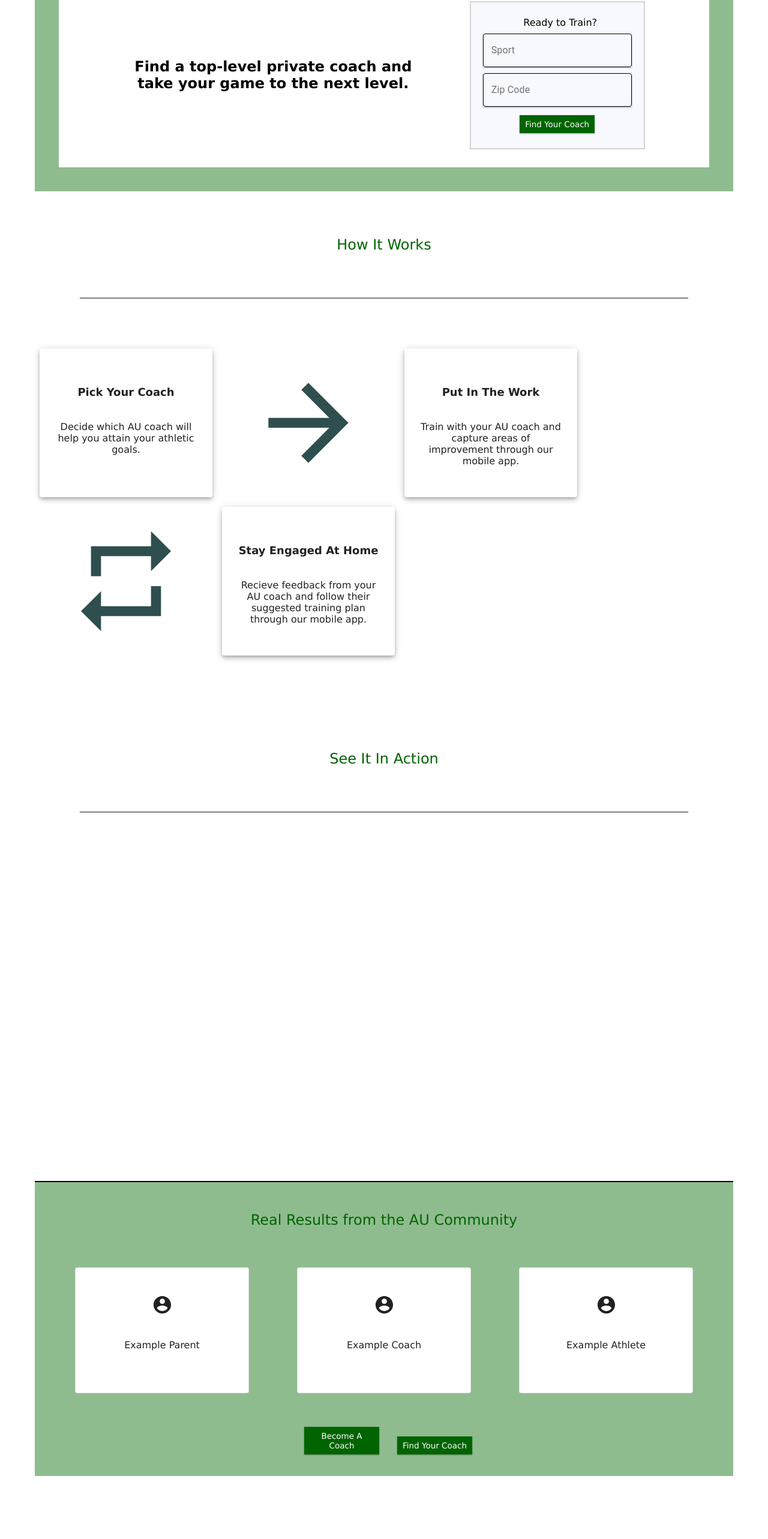
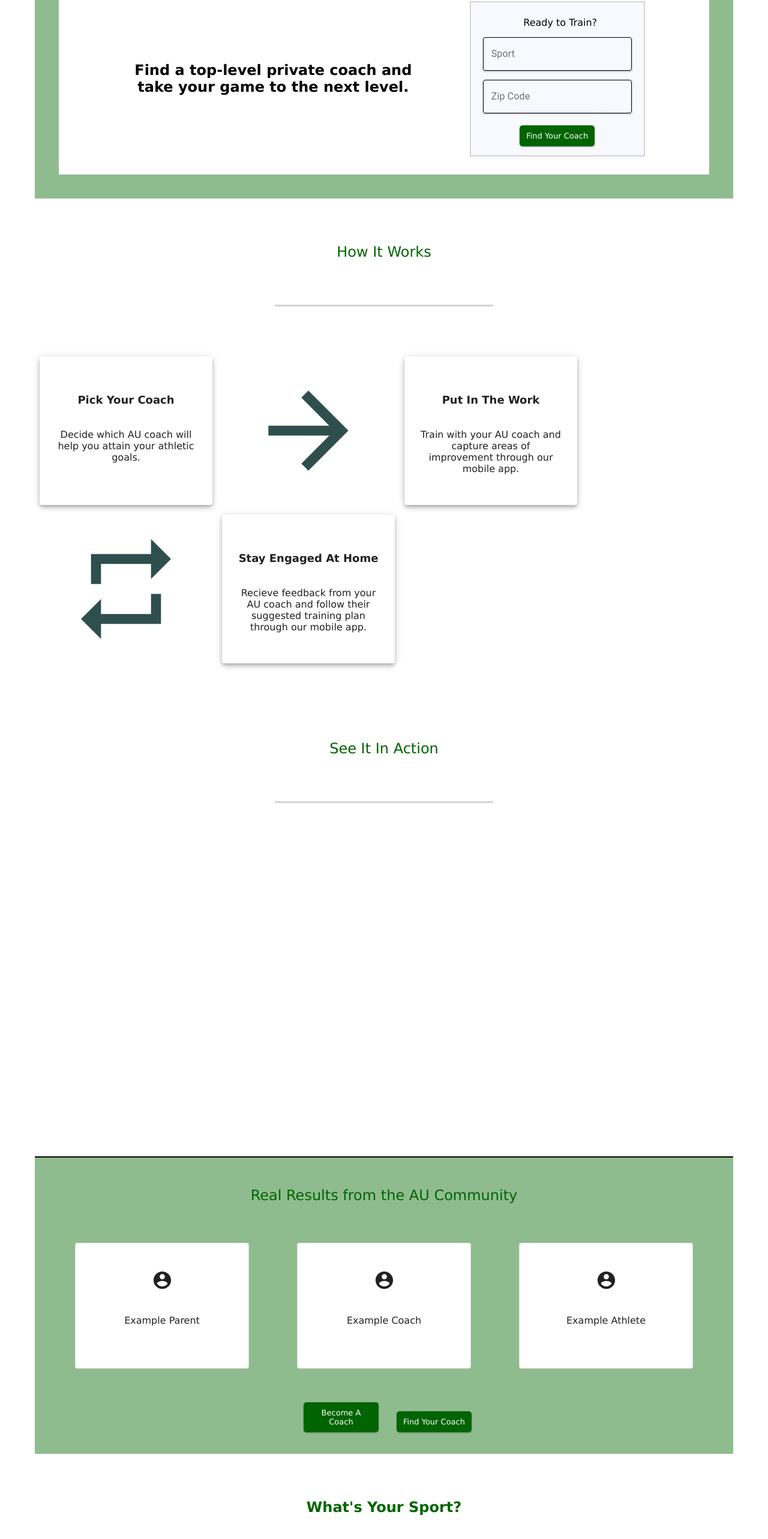
Before and after one commit to dylanhantula/core, a React (Create React App) app in the folder front-end/: page / in a window 1280 px wide. Shown: the part 219-2785 px from the top of the page at 60% size. Before the commit the page ends 2738 px from the top, so only its background shows below. Built offline with nearby package versions, Linux system fonts and the light colour scheme; no server answers.

Commit message:
added home whats your sport

```diff
--- a/front-end/src/components/HomeHowItWorks/HomeHowItWorks.css
+++ b/front-end/src/components/HomeHowItWorks/HomeHowItWorks.css
@@ -1,7 +1,7 @@
 .HowItWorks {
     text-align: center;
-    margin: 75px;
-    border-bottom: 2px solid gray;
+    margin: 75px 400px 75px;
+    border-bottom: 3px solid lightgray;
     padding-bottom: 50px;
 }
 
--- a/front-end/src/components/HomeRealResults/HomeRealResults.css
+++ b/front-end/src/components/HomeRealResults/HomeRealResults.css
@@ -1,6 +1,6 @@
 .HomeRealResults {
     text-align: center;
-    margin: 175px 0px 25px 0px;
+    margin: 150px 0px 25px 0px;
     border-top: 2px solid black;
     padding-top: 25px;
 }
@@ -37,9 +37,16 @@
     color: white;
     text-align: center;
     text-decoration: none;
-    font-size: 13.5px;
+    font-size: 13px;
     margin: 0px 30px 0px 0px;
     cursor: pointer;
     width: 100%;
     font-family: 'Lucida Sans', 'Lucida Sans Regular', 'Lucida Grande', 'Lucida Sans Unicode', Geneva, Verdana, sans-serif;
+    padding: 10px;
+    border-radius: 5px;
 }
+
+.RealResultsButtons li button:hover {
+    background-color: #004d00;
+
+}
--- a/front-end/src/components/HomeSeeItInAction/HomeSeeItInAction.css
+++ b/front-end/src/components/HomeSeeItInAction/HomeSeeItInAction.css
@@ -1,7 +1,7 @@
 .SeeItInAction {
     text-align: center;
-    margin: 150px 75px 75px 75px;
-    border-bottom: 2px solid gray;
+    margin: 120px 400px 75px;
+    border-bottom: 3px solid lightgray;
     padding-bottom: 50px;
 }
 
--- /dev/null
+++ b/front-end/src/components/HomeWhatsYourSport/HomeWhatsYourSport.css
@@ -0,0 +1,11 @@
+.WhatsYourSport {
+    text-align: center;
+    margin: 75px 75px 45px 75px;
+}
+
+.ComingSoon {
+    text-align: center;
+    margin: 75px 375px 0px;
+    padding-top: 25px;
+    border-top: 2px solid lightgray;
+}
--- /dev/null
+++ b/front-end/src/components/HomeWhatsYourSport/HomeWhatsYourSport.js
@@ -0,0 +1,51 @@
+import React from 'react';
+import './HomeWhatsYourSport.css'
+import { Link } from 'react-router-dom'
+
+const HomeWhatsYourSport = () => {
+    return (
+        <div>
+            <div className="WhatsYourSport">
+                <p style={{color: 'darkgreen',
+                        fontWeight: 'bold',
+                        fontSize: 'x-large',
+                        fontFamily: 'Lucida Sans, Lucida Sans Regular, Lucida Grande, Lucida Sans Unicode, Geneva, Verdana, sans-serif'
+                        }}> What's Your Sport?
+                </p>
+            </div>
+            <div style={{textAlign: 'center'}}>
+                <Link style={{display:'inline-block',
+                            paddingRight: '100px',
+                            fontFamily: 'Lucida Sans, Lucida Sans Regular, Lucida Grande, Lucida Sans Unicode, Geneva, Verdana, sans-serif'
+                            }}> Basketball
+                </Link>
+                <Link style={{display:'inline-block',
+                            paddingLeft: '100px',
+                            fontFamily: 'Lucida Sans, Lucida Sans Regular, Lucida Grande, Lucida Sans Unicode, Geneva, Verdana, sans-serif'
+                            }}>Soccer
+                </Link>
+            </div>
+            <div className="ComingSoon">
+                <p style={{color: 'black',
+                        fontSize: 'large',
+                        fontFamily: 'Lucida Sans, Lucida Sans Regular, Lucida Grande, Lucida Sans Unicode, Geneva, Verdana, sans-serif'
+                        }}> Coming Soon
+                </p>
+            </div>
+            <div style={{textAlign: 'center'}}>
+                <p style={{display:'inline-block',
+                            paddingRight: '100px',
+                            fontFamily: 'Lucida Sans, Lucida Sans Regular, Lucida Grande, Lucida Sans Unicode, Geneva, Verdana, sans-serif'
+                            }}> Baseball
+                </p>
+                <p style={{display:'inline-block',
+                            paddingLeft: '100px',
+                            fontFamily: 'Lucida Sans, Lucida Sans Regular, Lucida Grande, Lucida Sans Unicode, Geneva, Verdana, sans-serif'
+                            }}>Lacrosse
+                </p>
+            </div>
+        </div>
+    );
+}
+
+export default HomeWhatsYourSport;
--- a/front-end/src/components/Landing/Landing.css
+++ b/front-end/src/components/Landing/Landing.css
@@ -35,6 +35,7 @@
 
 .findCoachButton {
     text-align: center;
+    margin-top: 20px;
 }
 
 .findCoachButton button {
@@ -43,13 +44,18 @@
     color: white;
     text-align: center;
     text-decoration: none;
-    font-size: 13.5px;
-    margin: 4px 2px 10px;
+    font-size: 13px;
+    margin: 0px 0px 0px;
+    padding: 10px;
     cursor: pointer;
     width: 100%;
     font-family: 'Lucida Sans', 'Lucida Sans Regular', 'Lucida Grande', 'Lucida Sans Unicode', Geneva, Verdana, sans-serif;
+    border-radius: 5px;
+  }
 
-  }
+.findCoachButton button:hover {
+    background-color: #004d00;
+}
 
 
 .readyToTrain {
@@ -58,5 +64,5 @@
     width: 100%;
     padding:5px 5px;
     text-align: center;
-    margin: 4px 0px 4px 0px;
+    margin: 4px 0px 10px 0px;
 }
--- a/front-end/src/components/Landing/Landing.js
+++ b/front-end/src/components/Landing/Landing.js
@@ -6,6 +6,7 @@ import './Landing.css';
 import HomeHowItWorks from '../HomeHowItWorks/HomeHowItWorks';
 import HomeSeeItInAction from '../HomeSeeItInAction/HomeSeeItInAction';
 import HomeRealResults from '../HomeRealResults/HomeRealResults';
+import HomeWhatsYourSport from '../HomeWhatsYourSport/HomeWhatsYourSport';
 
 const useStyles = makeStyles((theme) => ({
   root: {
@@ -14,7 +15,7 @@ const useStyles = makeStyles((theme) => ({
     },
   },
   textField: {
-    margin: '0px 0px 10px 0px',
+    margin: '0px 0px 15px 0px',
     display: 'block',
     width: '100%'
   },
@@ -86,6 +87,7 @@ const Landing = ({history}) => {
               className={MUIclasses.textField}
               onChange={e => setZip(e.target.value)}
               name="zip"
+
               value={zip}
               type="zip"
               label="Zip Code"
@@ -101,6 +103,7 @@ const Landing = ({history}) => {
     <HomeHowItWorks/>
     <HomeSeeItInAction />
     <HomeRealResults/>
+    <HomeWhatsYourSport/>
     </div>
   );
 };
```
